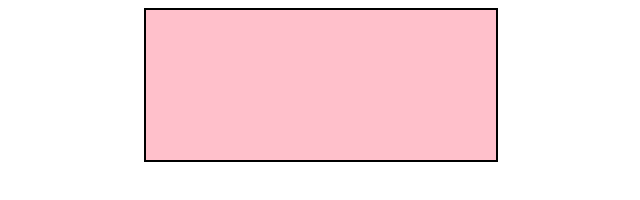
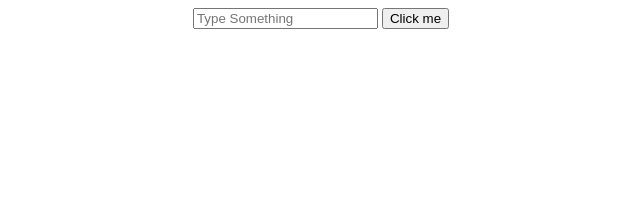
Before and after one commit to Jasim-10/JavaScript, a plain HTML site: page DOM Events/index.html in a window 1280 px wide. Shown: the whole page, without its empty margins (319-959 px from the left). Drawn offline with Linux system fonts and the light colour scheme.

Commit message:
DOM Event

```diff
--- a/DOM Events/index.html
+++ b/DOM Events/index.html
@@ -27,9 +27,19 @@
     </p> -->
 
 
-    <div>
+    <!-- <div>
 
-    </div>
+    </div> -->
+
+
+    <!-- <button id="btn1">Button 1</button>
+    <button id="btn2">Button 2</button>  -->
+
+
+
+    <input placeholder="Type Something">
+    <button>Click me</button>
+
 
 
     <script src="script.js"></script>
```
Also changed, not shown: DOM Events/script.js (+46 -0 lines).
